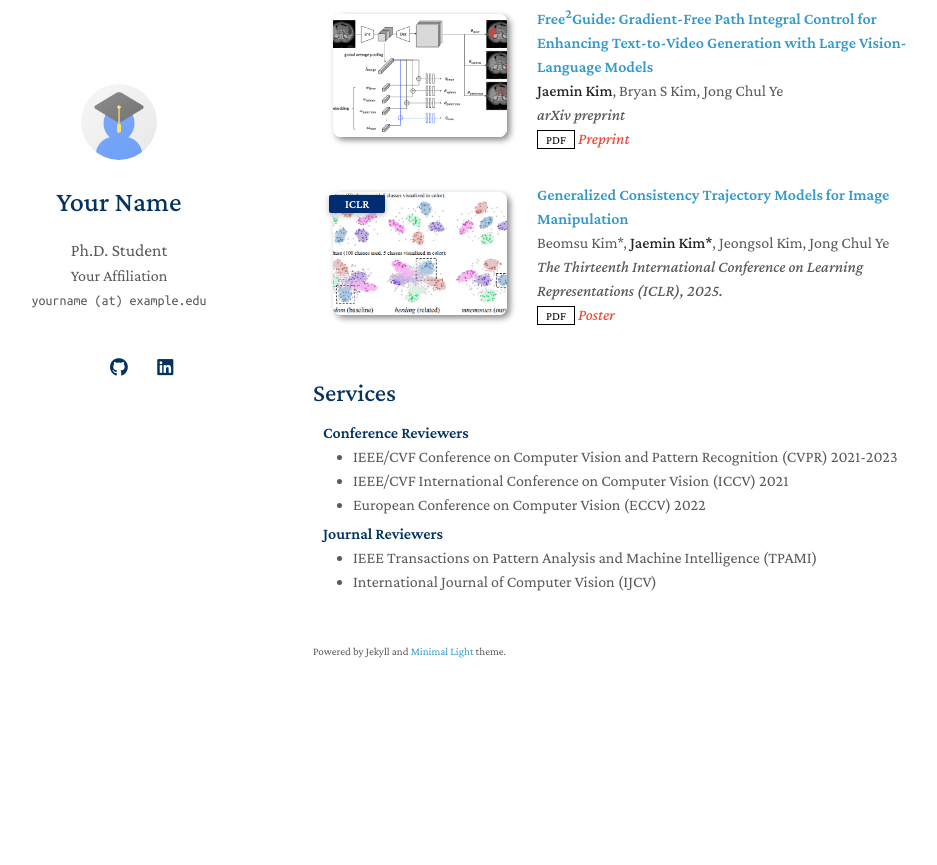
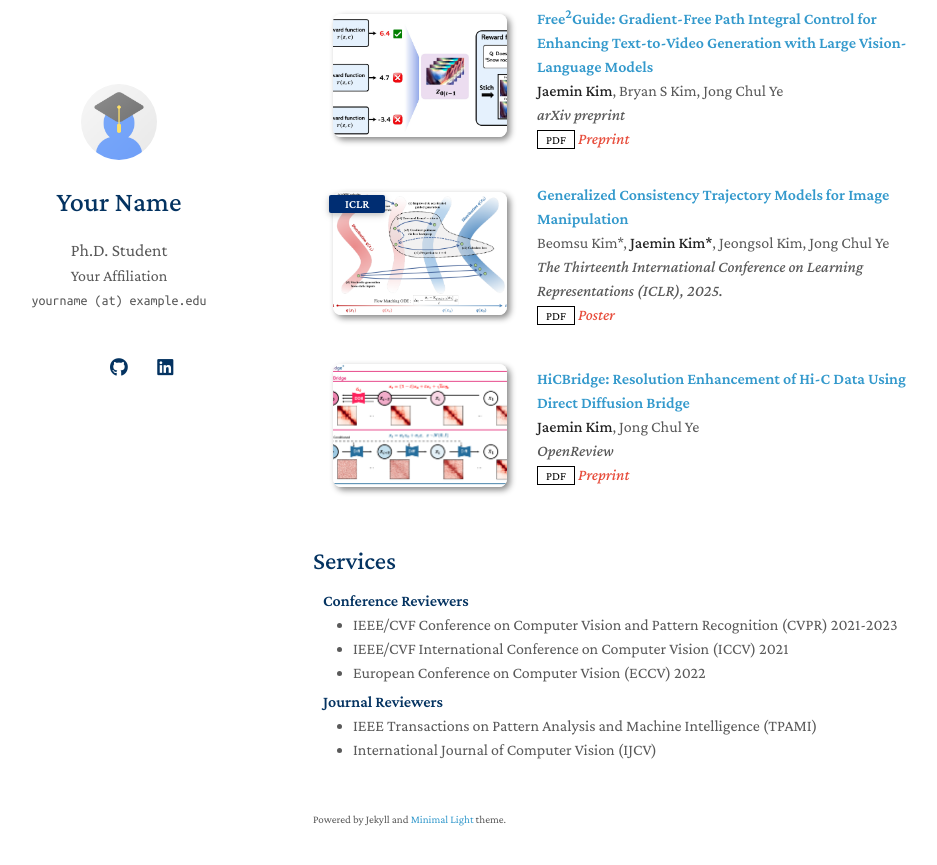
Before and after one commit to kjm981995/kjm981995.github.io, a Jekyll site: the page built from index.md, in a window 1280 px wide and 900 px high, scrolled down 1015 px. Shown: the top 865 px of the window, without its empty margins (157-1094 px from the left). Built offline with Jekyll 4.4.1, drawn with Linux system fonts in a browser that asks for light colours; a style sheet for code colours, icons or effects is not loaded; our own code applies the rules of GitHub Pages for plain Markdown files; before the commit the page ends 1747 px from its top, so only the background shows below that.

Commit message:
Update publications.yml

```diff
--- a/_data/publications.yml
+++ b/_data/publications.yml
@@ -4,7 +4,7 @@ main:
     authors: <strong>Jaemin Kim*</strong>, Hangeol Chang*, Hyunmin Hwang*, Choonghan Kim, Jong Chul Ye
     conference: arXiv preprint
     pdf: https://www.arxiv.org/pdf/2505.19075
-    image: ./assets/img/teaser_example_2.png
+    image: ./assets/img/unir.PNG
     notes: Preprint
 
   - title: "Optical-Flow Guided Prompt Optimization for Coherent Video Generation"
@@ -14,7 +14,7 @@ main:
     pdf: https://arxiv.org/pdf/2411.15540
     page: https://motionprompt.github.io/
     notes: Poster
-    image: ./assets/img/teaser_example.png
+    image: ./assets/img/motionprompt.PNG
 
   - title: "Derivative-Free Diffusion Manifold-Constrained Gradient for Unified XAI"
     authors: Won Jun Kim*, Hyungjin Chung*, <strong>Jaemin Kim*</strong>, Sangmin Lee, Byeongsu Sim, Jong Chul Ye
@@ -22,13 +22,13 @@ main:
     conference: IEEE/CVF Conference on Computer Vision and Pattern Recognition <strong>(CVPR)</strong>, 2025.
     pdf: https://arxiv.org/pdf/2411.15265
     notes: Poster
-    image: ./assets/img/teaser_example.png
+    image: ./assets/img/derivative.PNG
 
   - title: "Free<sup>2</sup>Guide: Gradient-Free Path Integral Control for Enhancing Text-to-Video Generation with Large Vision-Language Models"
     authors: <strong>Jaemin Kim</strong>, Bryan S Kim, Jong Chul Ye
     conference: arXiv preprint
     pdf: https://arxiv.org/pdf/2411.17041
-    image: ./assets/img/teaser_example_2.png
+    image: ./assets/img/free2guide.PNG
     notes: Preprint
 
   - title: "Generalized Consistency Trajectory Models for Image Manipulation"
@@ -37,4 +37,11 @@ main:
     conference: The Thirteenth International Conference on Learning Representations (ICLR), 2025.
     pdf: https://arxiv.org/pdf/2403.12510
     notes: Poster
-    image: ./assets/img/teaser_example.png
+    image: ./assets/img/gctm.PNG
+
+  - title: "HiCBridge: Resolution Enhancement of Hi-C Data Using Direct Diffusion Bridge"
+    authors: <strong>Jaemin Kim</strong>, Jong Chul Ye
+    conference: OpenReview
+    pdf: https://openreview.net/pdf?id=RUvzlotXY0
+    image: ./assets/img/hicbridge.PNG
+    notes: Preprint
```
